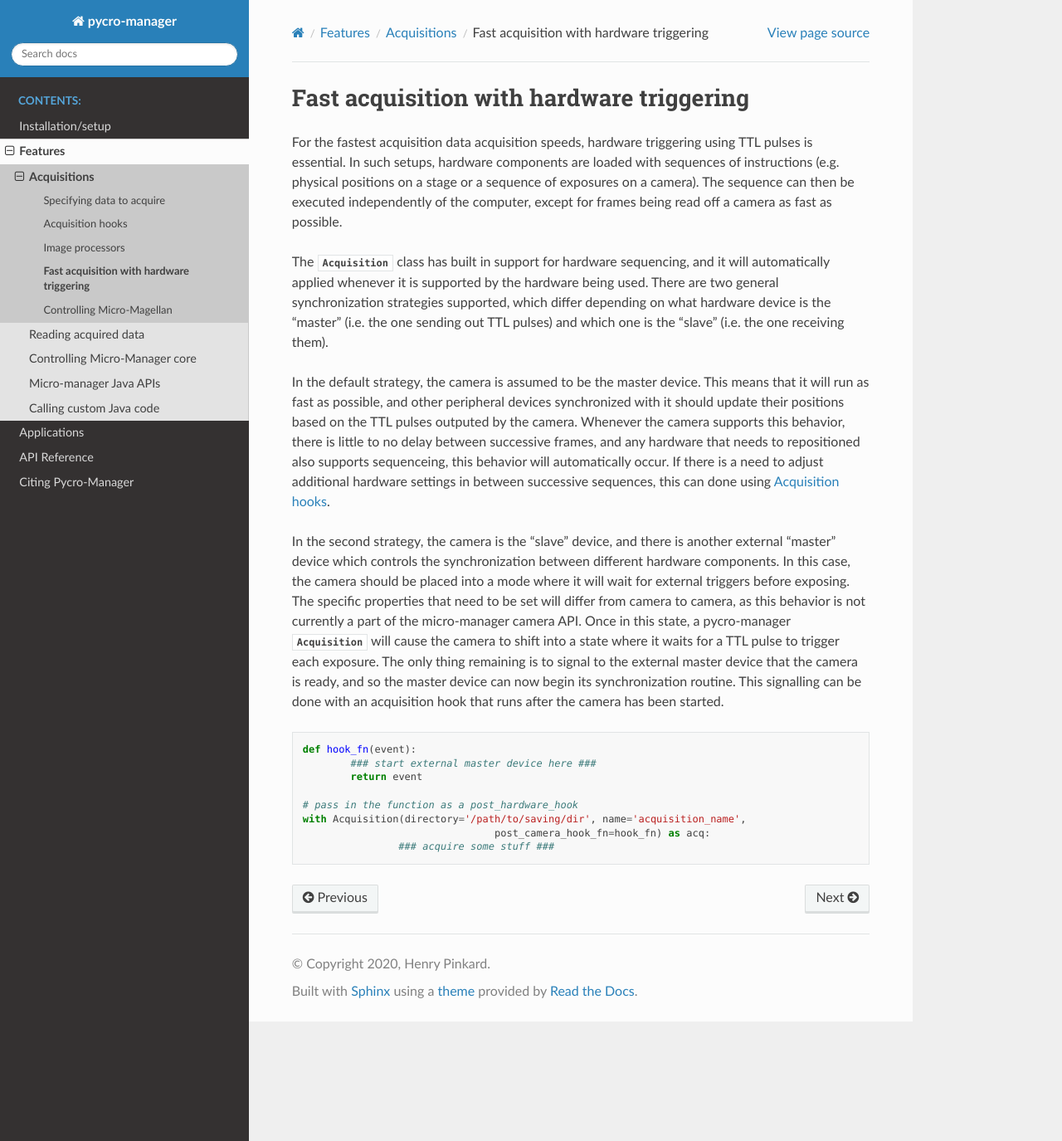
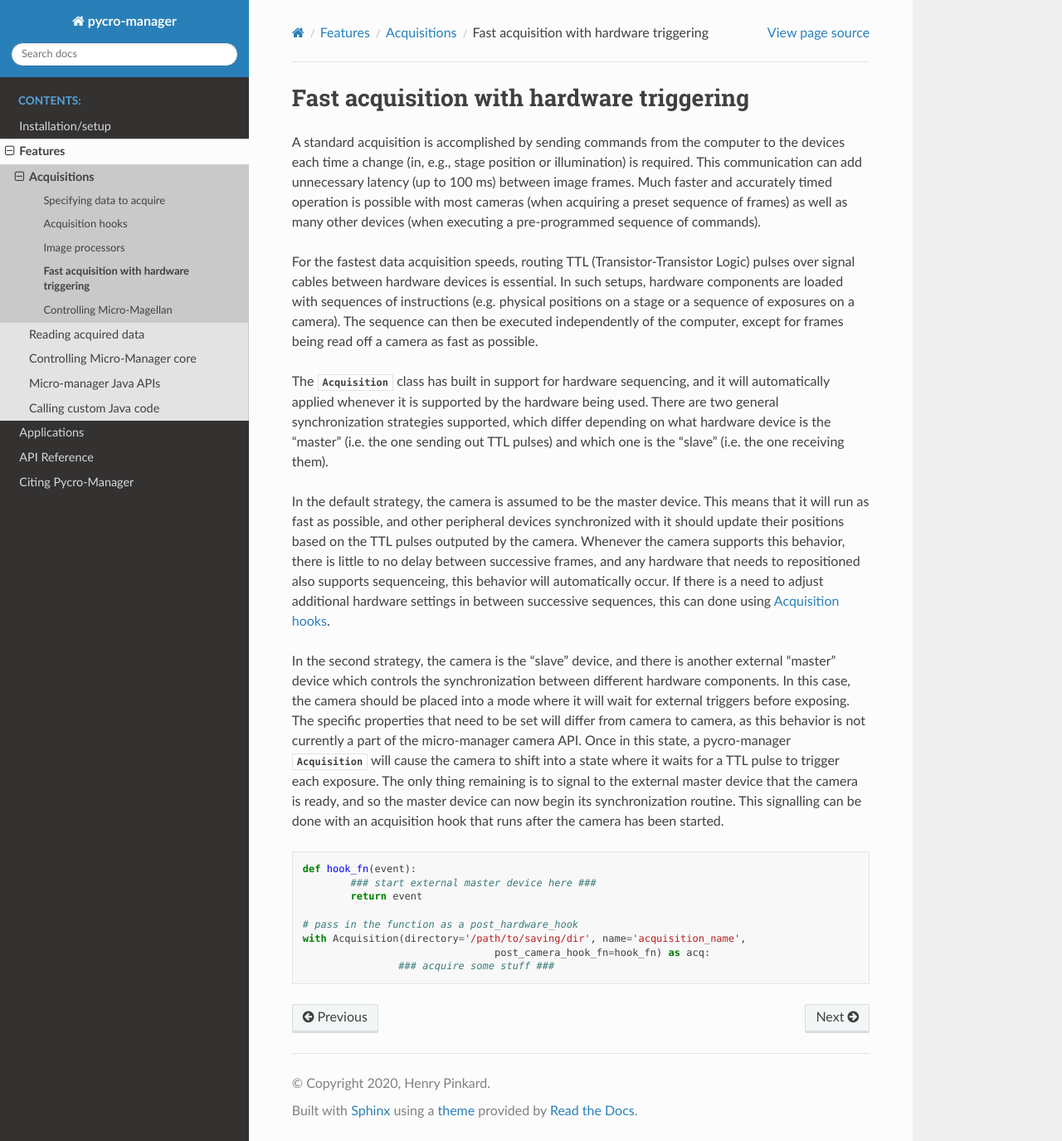
Before and after one commit to micro-manager/pycro-manager, a Sphinx documentation site: the page built from docs/source/hardware_triggering.rst, in a window 1280 px wide and 1375 px high. Shown: the whole window at 83% size. Built offline with Sphinx 7.4.7 and the Read the Docs theme 2.0.0, drawn with Linux system fonts in a browser that asks for light colours; pages that are not in the unit, such as notebooks, are missing from menus.

Commit message:
update docs

```diff
--- a/docs/source/hardware_triggering.rst
+++ b/docs/source/hardware_triggering.rst
@@ -4,7 +4,9 @@
 Fast acquisition with hardware triggering
 ********************************************
 
-For the fastest acquisition data acquisition speeds, hardware triggering using TTL pulses is essential. In such setups, hardware components are loaded with sequences of instructions (e.g. physical positions on a stage or a sequence of exposures on a camera). The sequence can then be executed independently of the computer, except for frames being read off a camera as fast as possible.
+A standard acquisition is accomplished by sending commands from the computer to the devices each time a change (in, e.g., stage position or illumination) is required. This communication can add unnecessary latency (up to 100 ms) between image frames. Much faster and accurately timed operation is possible with most cameras (when acquiring a preset sequence of frames) as well as many other devices (when executing a pre-programmed sequence of commands).
+
+For the fastest data acquisition speeds, routing TTL (Transistor-Transistor Logic) pulses over signal cables between hardware devices is essential. In such setups, hardware components are loaded with sequences of instructions (e.g. physical positions on a stage or a sequence of exposures on a camera). The sequence can then be executed independently of the computer, except for frames being read off a camera as fast as possible.
 
 The :class:`Acquisition<pycromanager.Acquisition>` class has built in support for hardware sequencing, and it will automatically applied whenever it is supported by the hardware being used. There are two general synchronization strategies supported, which differ depending on what hardware device is the "master" (i.e. the one sending out TTL pulses) and which one is the "slave" (i.e. the one receiving them).
 
```
